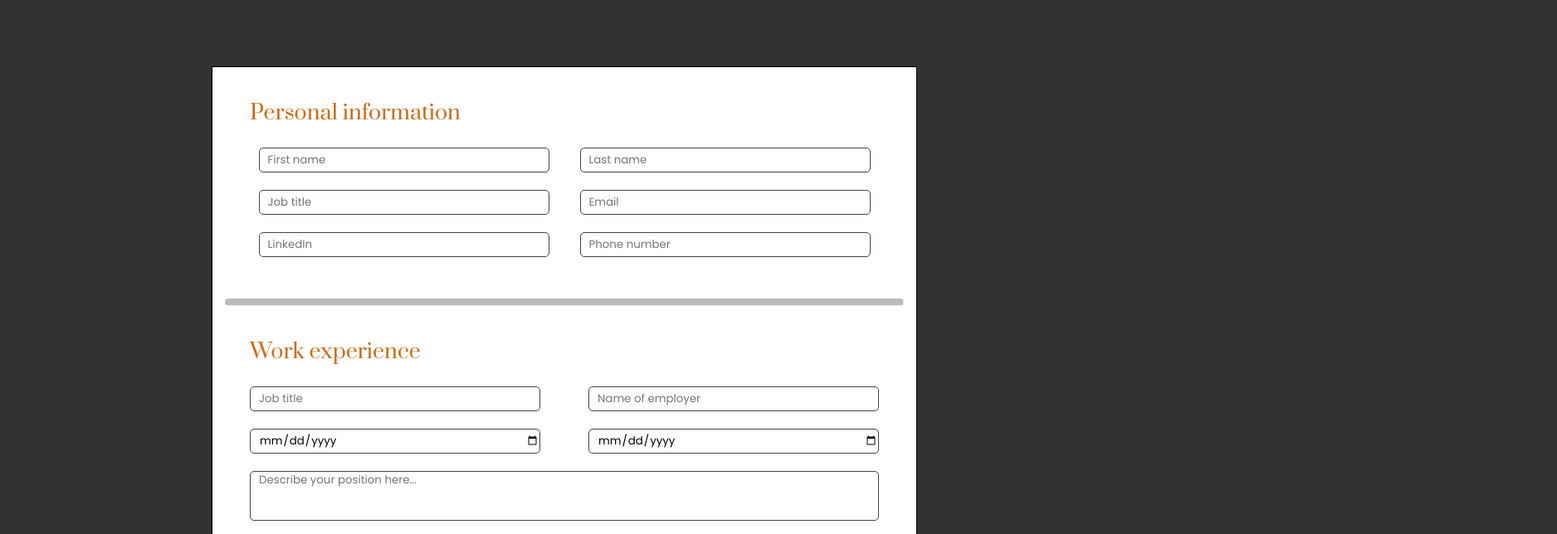
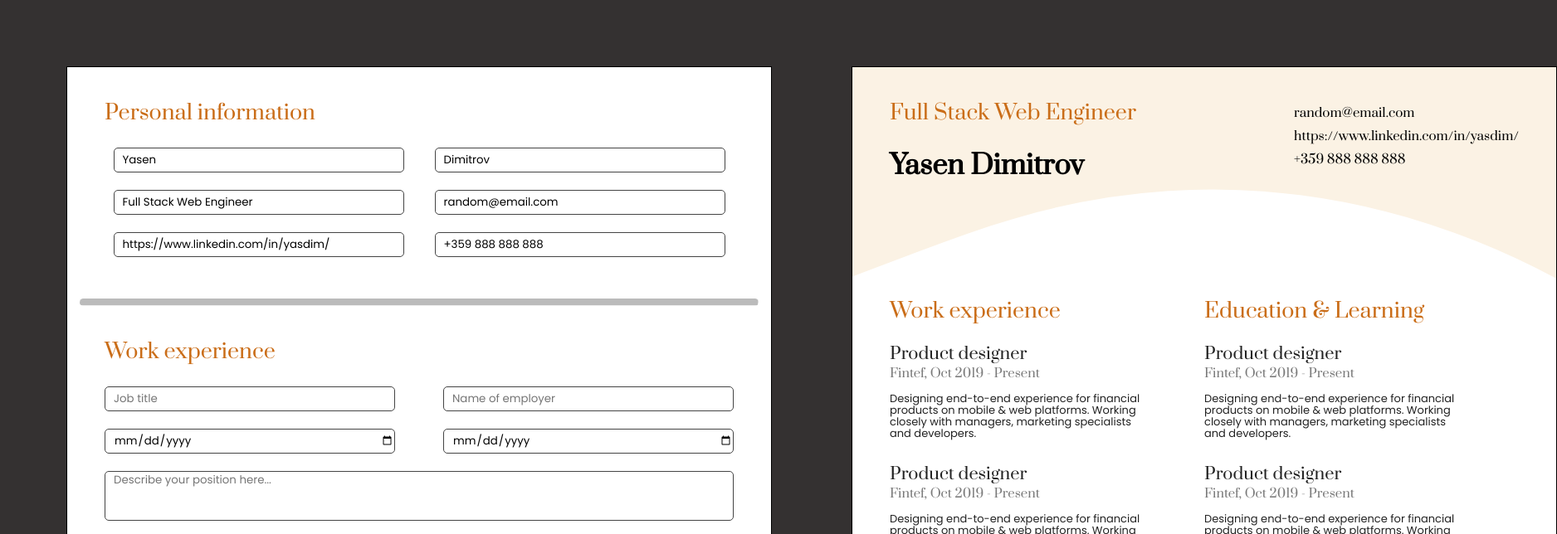
Before and after one commit to blancpain/cv-generator, a React (Create React App) app: page / in a window 1280 px wide. Shown: the top 644 px of the page at 83% size, 1876 px wide, since content can reach past the window. Built offline with nearby package versions, Linux system fonts and the light colour scheme.

Commit message:
Add state and state change handler for personal info comp

```diff
--- a/src/App.js
+++ b/src/App.js
@@ -13,13 +13,40 @@ export default class App extends Component {
   // eslint-disable-next-line no-useless-constructor
   constructor(props) {
     super(props);
+
+    this.state = {
+      personalInfo: {
+        firstName: "Yasen",
+        lastName: "Dimitrov",
+        currentJobTitle: "Full Stack Web Engineer",
+        email: "random@email.com",
+        linkedIn: "https://www.linkedin.com/in/yasdim/",
+        phone: "+359 888 888 888",
+      },
+      workExperience: [],
+      education: [],
+      skills: [],
+    };
   }
+
+  handleChange = (e) => {
+    const { value, name } = e.target;
+    this.setState({
+      personalInfo: {
+        ...this.state.personalInfo,
+        [name]: value,
+      },
+    });
+  };
 
   render() {
     return (
       <div className="content--container">
         <div className="content--input">
-          <PersonalInput />
+          <PersonalInput
+            updateValues={this.handleChange}
+            personalInfo={this.state.personalInfo}
+          />
           <hr className="rounded"></hr>
           <WorkInput />
           <hr className="rounded"></hr>
@@ -27,14 +54,21 @@ export default class App extends Component {
           <hr className="rounded"></hr>
           <SkillsInput />
         </div>
-        {/* <div className="content--CV">
-          <Header />
+        <div className="content--CV">
+          <Header
+            firstName={this.state.personalInfo.firstName}
+            lastName={this.state.personalInfo.lastName}
+            currentJobTitle={this.state.personalInfo.currentJobTitle}
+            email={this.state.personalInfo.email}
+            linkedIn={this.state.personalInfo.linkedIn}
+            phone={this.state.personalInfo.phone}
+          />
           <main>
             <Work />
             <Education />
             <Skills />
           </main>
-        </div> */}
+        </div>
       </div>
     );
   }
--- a/src/components/Header.js
+++ b/src/components/Header.js
@@ -7,6 +7,9 @@ export default class Header extends Component {
   }
 
   render() {
+    const { firstName, lastName, currentJobTitle, email, linkedIn, phone } =
+      this.props;
+
     return (
       <header>
         <div className="header--shape-divider">
@@ -23,14 +26,16 @@ export default class Header extends Component {
           </svg>
         </div>
         <div className="header--left">
-          <h3 className="title">Full Stack Web Engineer</h3>
-          <h1 className="name">Yasen Dimitrov</h1>
+          <h3 className="title">{currentJobTitle}</h3>
+          <h1 className="name">
+            {firstName} {lastName}
+          </h1>
         </div>
         <div className="header--right">
           <ul className="header--list">
-            <li>y_dimitrov@ymail.com</li>
-            <li>https://www.linkedin.com/in/yasdim/</li>
-            <li>+359 882 392 556</li>
+            <li>{email}</li>
+            <li>{linkedIn}</li>
+            <li>{phone}</li>
           </ul>
         </div>
       </header>
--- a/src/components/forms/PersonalInput.js
+++ b/src/components/forms/PersonalInput.js
@@ -7,6 +7,8 @@ export default class PersonalInput extends Component {
   }
 
   render() {
+    const { updateValues, personalInfo } = this.props;
+
     return (
       <section className="personal-input">
         <h1 className="title">Personal information</h1>
@@ -15,43 +17,43 @@ export default class PersonalInput extends Component {
             type="text"
             placeholder="First name"
             name="firstName"
-            // onChange={}
-            // value={}
+            onChange={updateValues}
+            value={personalInfo.firstName}
           />
           <input
             type="text"
             placeholder="Last name"
             name="lastName"
-            // onChange={}
-            // value={}
+            onChange={updateValues}
+            value={personalInfo.lastName}
           />
           <input
             type="text"
             placeholder="Job title"
             name="currentJobTitle"
-            // onChange={}
-            // value={}
+            onChange={updateValues}
+            value={personalInfo.currentJobTitle}
           />
           <input
             type="email"
             placeholder="Email"
             name="email"
-            // onChange={}
-            // value={}
+            onChange={updateValues}
+            value={personalInfo.email}
           />
           <input
             type="url"
             placeholder="LinkedIn"
             name="linkedIn"
-            // onChange={}
-            // value={}
+            onChange={updateValues}
+            value={personalInfo.linkedIn}
           />
           <input
             type="tel"
             placeholder="Phone number"
-            name="tel"
-            // onChange={}
-            // value={}
+            name="phone"
+            onChange={updateValues}
+            value={personalInfo.phone}
           />
         </form>
       </section>
--- a/src/styles/styles.css
+++ b/src/styles/styles.css
@@ -11,8 +11,7 @@
 }
 
 .content--container {
-  margin-left: 5rem;
-  margin-top: 5rem;
+  margin: 5rem;
   display: flex;
   gap: 6rem;
   justify-content: space-around;
```
